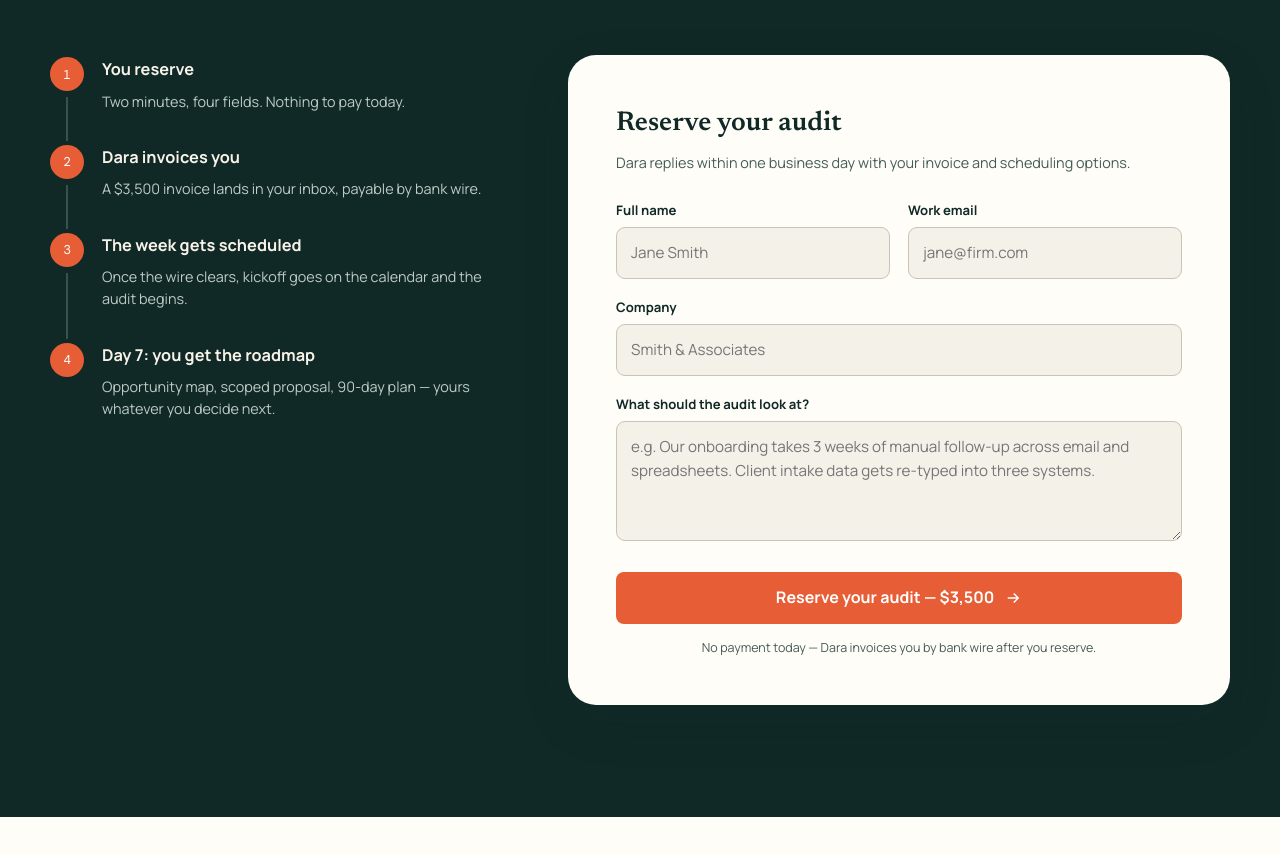
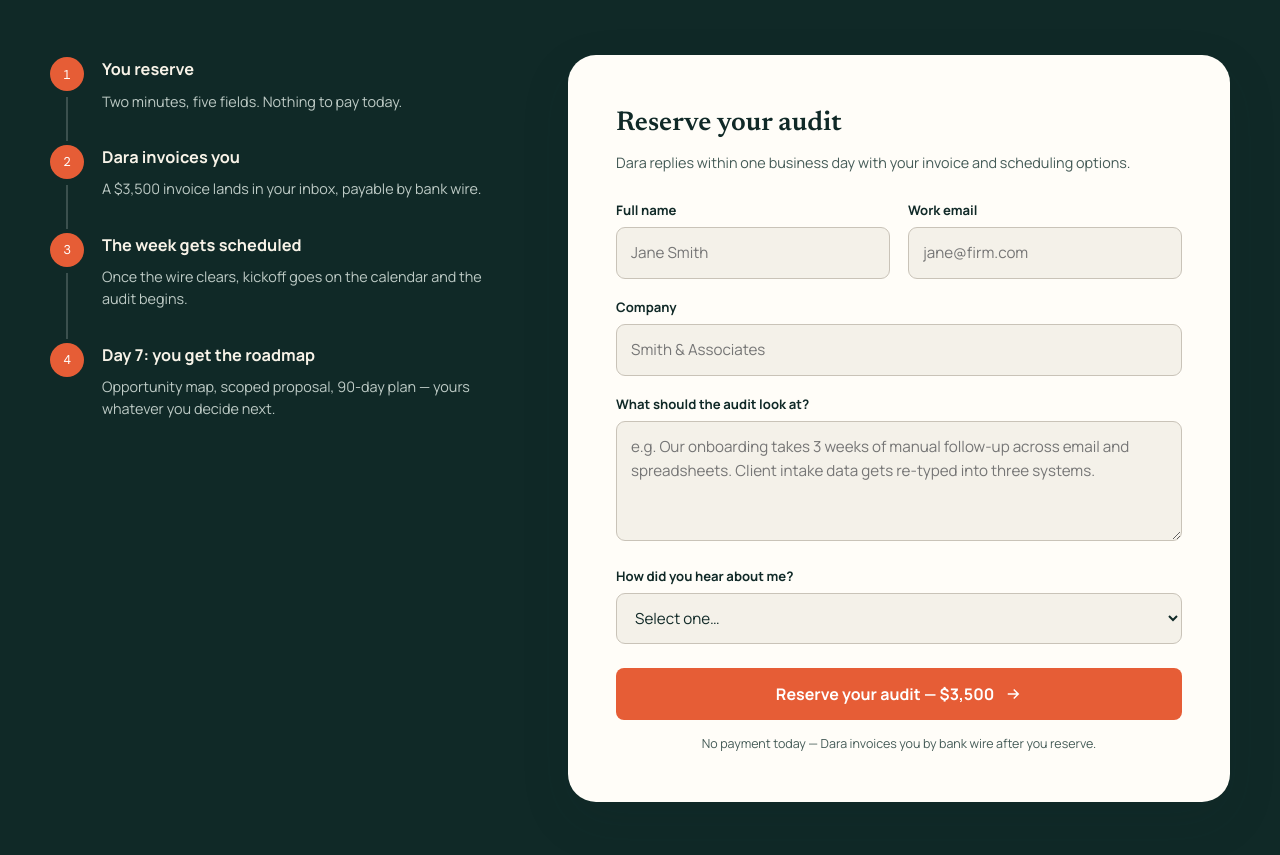
Before and after one commit to lauralovesdana1-alt/dara-godmade-offers, a plain HTML site: page paid-discovery-audit/index.html in a window 1280 px wide. Shown: the part 5450-6305 px from the top of the page. Drawn offline with nearby package versions, Linux system fonts and the light colour scheme.

Commit message:
Replace paid-discovery-audit/index.html with updated version (adds 'How did you hear about me?' field)

```diff
--- a/paid-discovery-audit/index.html
+++ b/paid-discovery-audit/index.html
@@ -276,7 +276,7 @@
     .field { margin-bottom: 18px; }
     .field-row { display: grid; grid-template-columns: 1fr 1fr; gap: 18px; }
     .field label { display: block; margin-bottom: 7px; font-weight: 700; font-size: .82rem; }
-    .field input, .field textarea {
+    .field input, .field textarea, .field select {
       width: 100%;
       padding: 13px 14px;
       border: 1px solid var(--line);
@@ -287,7 +287,7 @@
       font-size: .95rem;
     }
     .field textarea { min-height: 120px; resize: vertical; }
-    .field input:focus, .field textarea:focus { outline: 2px solid var(--accent); outline-offset: 1px; border-color: var(--accent); }
+    .field input:focus, .field textarea:focus, .field select:focus { outline: 2px solid var(--accent); outline-offset: 1px; border-color: var(--accent); }
     .form-card .button { width: 100%; margin-top: 6px; }
     .form-note { margin: 14px 0 0; text-align: center; color: var(--ink-soft); font-size: .78rem; }
     .booking-done { text-align: left; }
@@ -525,7 +525,7 @@
         </div>
         <div class="booking-grid">
           <ol class="booking-steps">
-            <li><h3>You reserve</h3><p>Two minutes, four fields. Nothing to pay today.</p></li>
+            <li><h3>You reserve</h3><p>Two minutes, five fields. Nothing to pay today.</p></li>
             <li><h3>Dara invoices you</h3><p>A $3,500 invoice lands in your inbox, payable by bank wire.</p></li>
             <li><h3>The week gets scheduled</h3><p>Once the wire clears, kickoff goes on the calendar and the audit begins.</p></li>
             <li><h3>Day 7: you get the roadmap</h3><p>Opportunity map, scoped proposal, 90-day plan &mdash; yours whatever you decide next.</p></li>
@@ -551,6 +551,18 @@
               <div class="field">
                 <label for="f-problem">What should the audit look at?</label>
                 <textarea id="f-problem" name="problem" required placeholder="e.g. Our onboarding takes 3 weeks of manual follow-up across email and spreadsheets. Client intake data gets re-typed into three systems."></textarea>
+              </div>
+              <div class="field">
+                <label for="f-source">How did you hear about me?</label>
+                <select id="f-source" name="source">
+                  <option value="">Select one…</option>
+                  <option>YouTube</option>
+                  <option>TikTok</option>
+                  <option>Instagram</option>
+                  <option>Referral / word of mouth</option>
+                  <option>Google search</option>
+                  <option>Other</option>
+                </select>
               </div>
               <button class="button" type="submit">Reserve your audit &mdash; $3,500
                 <svg viewBox="0 0 24 24" fill="none" stroke="currentColor" stroke-width="2" aria-hidden="true"><path d="M5 12h14M13 6l6 6-6 6"/></svg>
@@ -608,6 +620,7 @@
           email: document.getElementById("f-email").value.trim(),
           company: document.getElementById("f-company").value.trim(),
           problem: document.getElementById("f-problem").value.trim(),
+          source: document.getElementById("f-source").value,
           createdAt: new Date().toISOString()
         };
 
@@ -630,6 +643,7 @@
                 email: data.email,
                 company: data.company,
                 problem: data.problem,
+                source: data.source,
                 createdAt: data.createdAt
               })
             }).catch(function () {});
```
